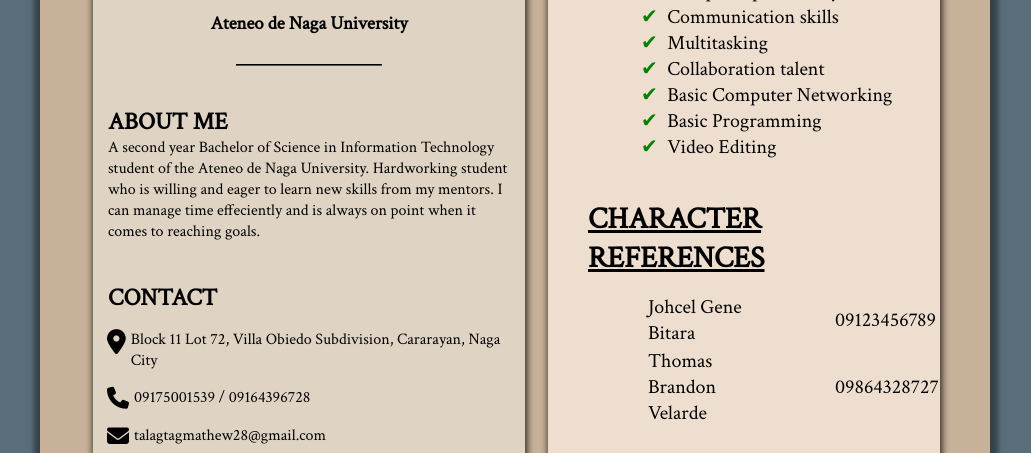
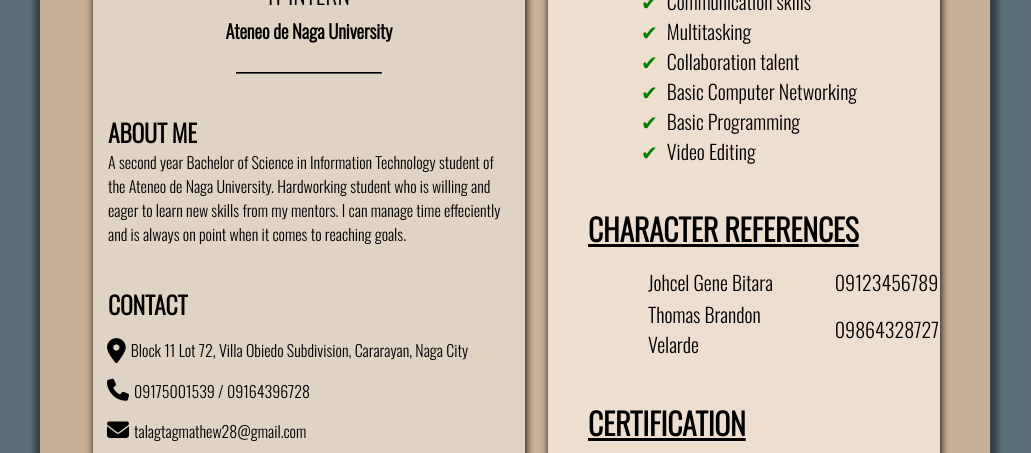
Before and after one commit to mathewwww/CSDC105, a plain HTML site: page index.html in a window 1280 px wide. Shown: the part 515-968 px from the top of the page, without its empty margins (125-1156 px from the left). Drawn offline with nearby package versions, Linux system fonts and the light colour scheme.

Commit message:
Update style.css

```diff
--- a/style.css
+++ b/style.css
@@ -1,4 +1,5 @@
 @import url('https://fonts.googleapis.com/css2?family=Crimson+Text&display=swap');
+@import url('https://fonts.googleapis.com/css2?family=Oswald:wght@300&display=swap');
 @import url('https://fonts.googleapis.com/css2?family=Oswald:wght@300&display=swap');
 img {
     display: flex;
@@ -28,7 +29,7 @@ body {
 }
 
 * {
-    font-family: 'Crimson Text', serif;
+    font-family: 'Oswald', sans-serif;
 }
 
 .column1 {
```
